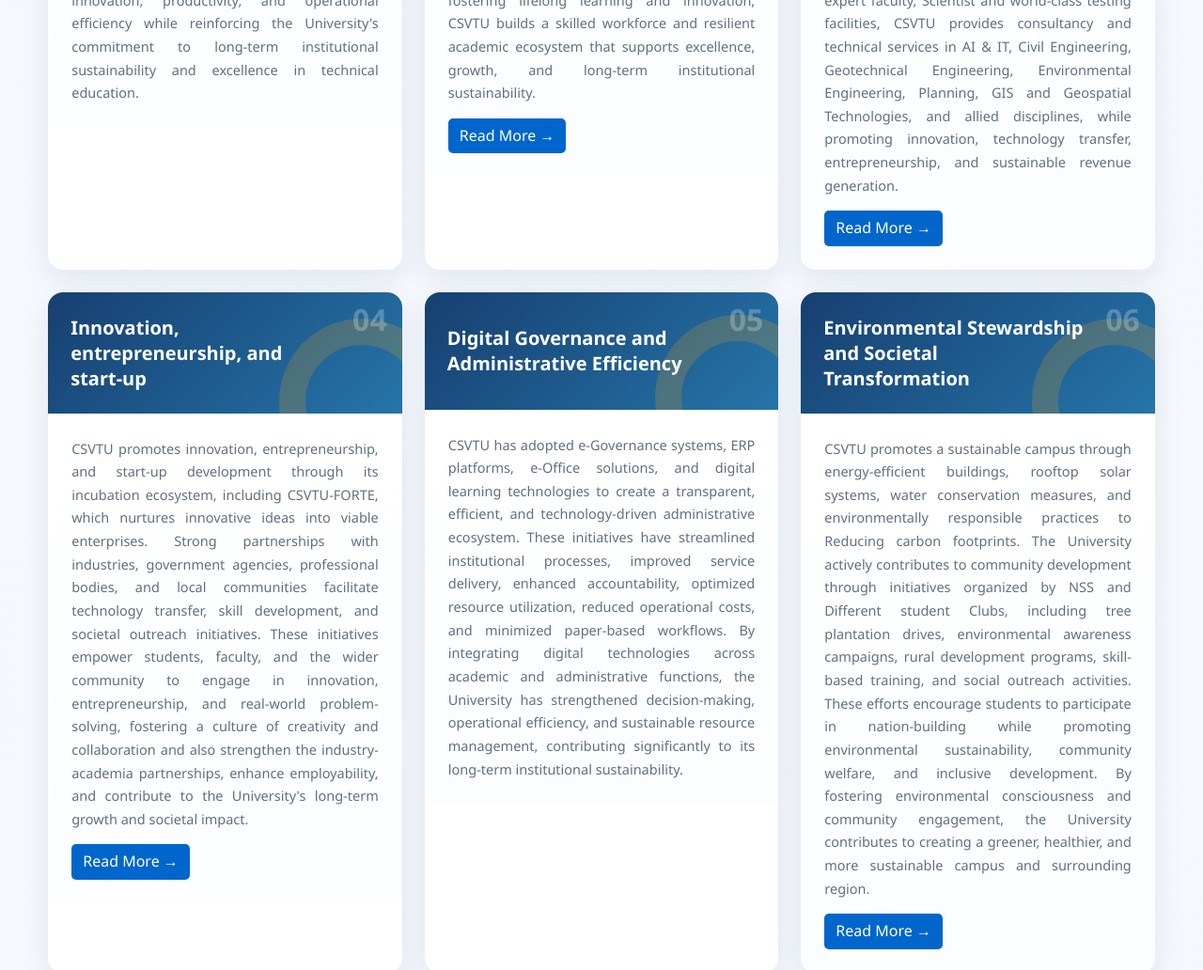
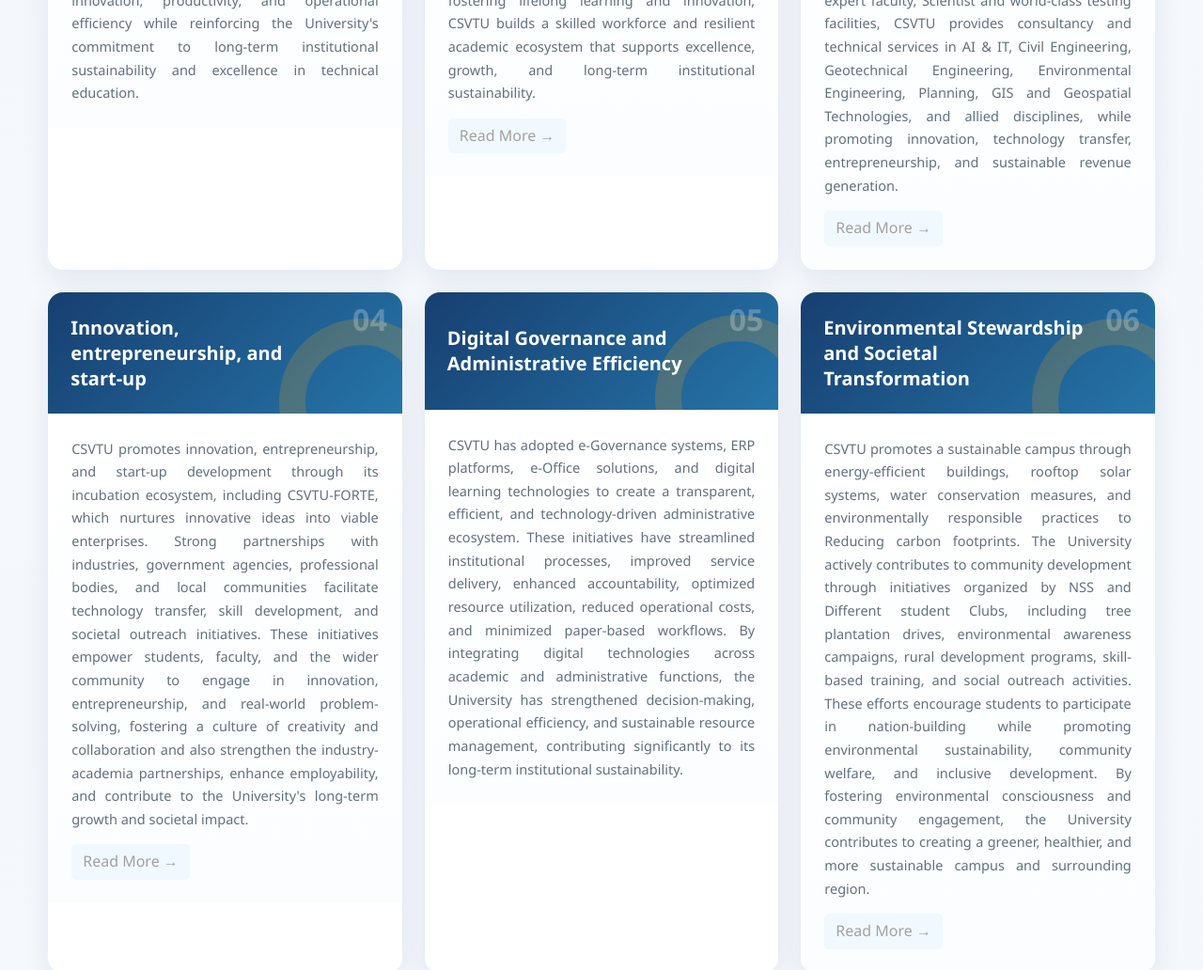
Before and after one commit to ewre2005/csvtu-index.html, a plain HTML site: page index.html in a window 1280 px wide. Shown: the part 1800-2832 px from the top of the page at 94% size. Drawn offline with Linux system fonts and the light colour scheme.

Commit message:
Update index.html

```diff
--- a/index.html
+++ b/index.html
@@ -430,8 +430,8 @@
     display: inline-block;
     margin-top: 15px;
     padding: 5px 12px;
-    background: #0066CC;
-    color: #fff;
+    background: #F0F9FF;
+    color: #A6A09B;
     text-decoration: none;
     border-radius: 5px;
     font-weight: 300;
@@ -439,7 +439,7 @@
 }
 
 .read-more:hover {
-    background: #FF8C00;
+    background: #FEFCE8;
     transform: translateY(-2px);
 }
 /* Respect accessibility */
```
